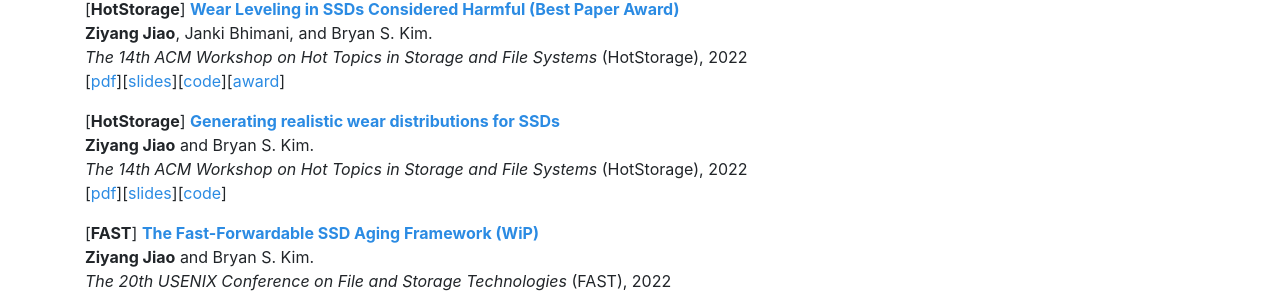
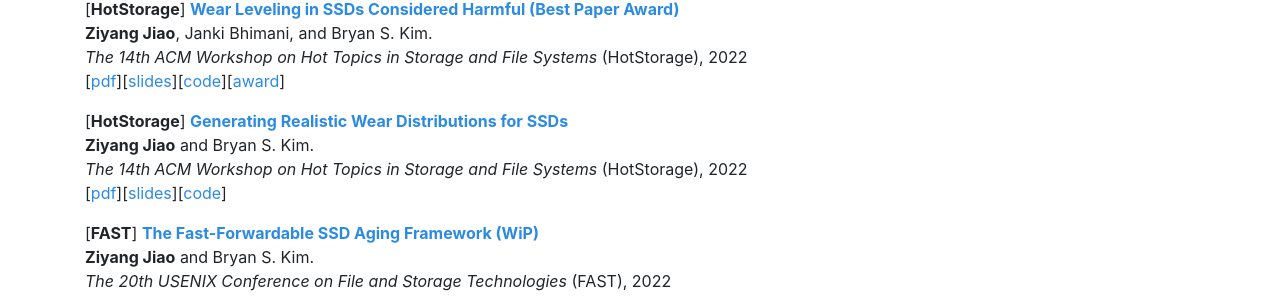
Before and after one commit to ZiyangJiao/ZiyangJiao.github.io, a Jekyll site: the page index.html, which Jekyll copies as it is, in a window 1280 px wide and 900 px high, scrolled down 1042 px. Shown: the part 149-445 px from the top of the window. Built offline with Jekyll 4.4.1, drawn with Linux system fonts in a browser that asks for light colours; nearby versions of some CDN libraries.

```diff
--- a/index.html
+++ b/index.html
@@ -180,7 +180,7 @@
             href="assets/img/WL_best_paper_award.jpg">award</a>]
           </p>
 
-          <p>[<b>HotStorage</b>]<a target="_blank" href="https://dl.acm.org/doi/10.1145/3538643.3539757"> <b>Generating realistic wear distributions for SSDs</b> </a>
+          <p>[<b>HotStorage</b>]<a target="_blank" href="https://dl.acm.org/doi/10.1145/3538643.3539757"> <b>Generating Realistic Wear Distributions for SSDs</b> </a>
           <br>
           <b>Ziyang Jiao</b> and Bryan S. Kim. <br>
           <i>The 14th ACM Workshop on Hot Topics in Storage and File Systems </i> (HotStorage), 2022<nobr><br>
```
